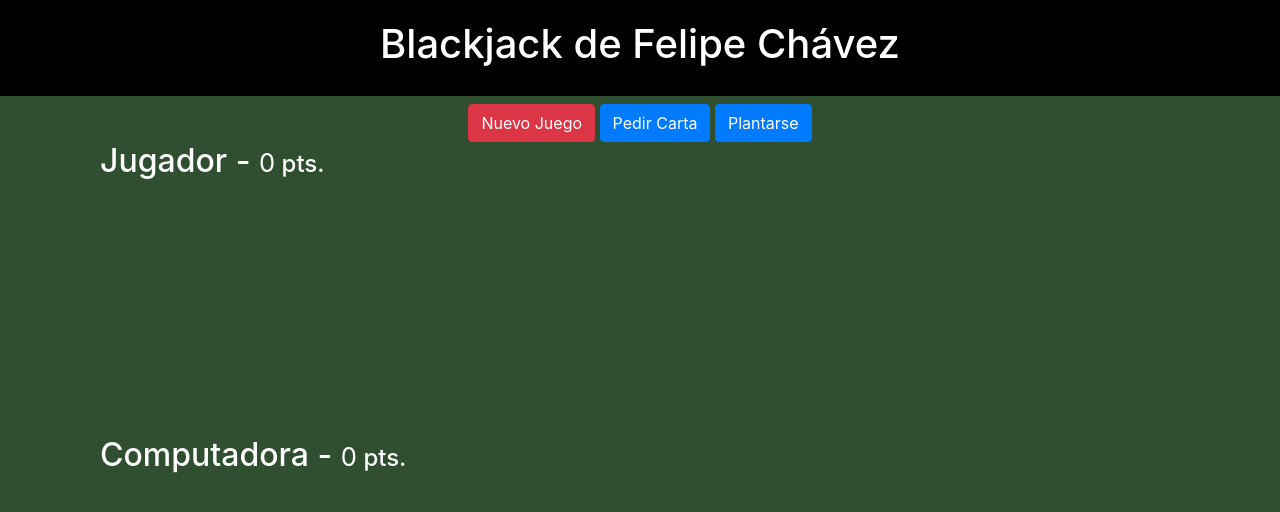
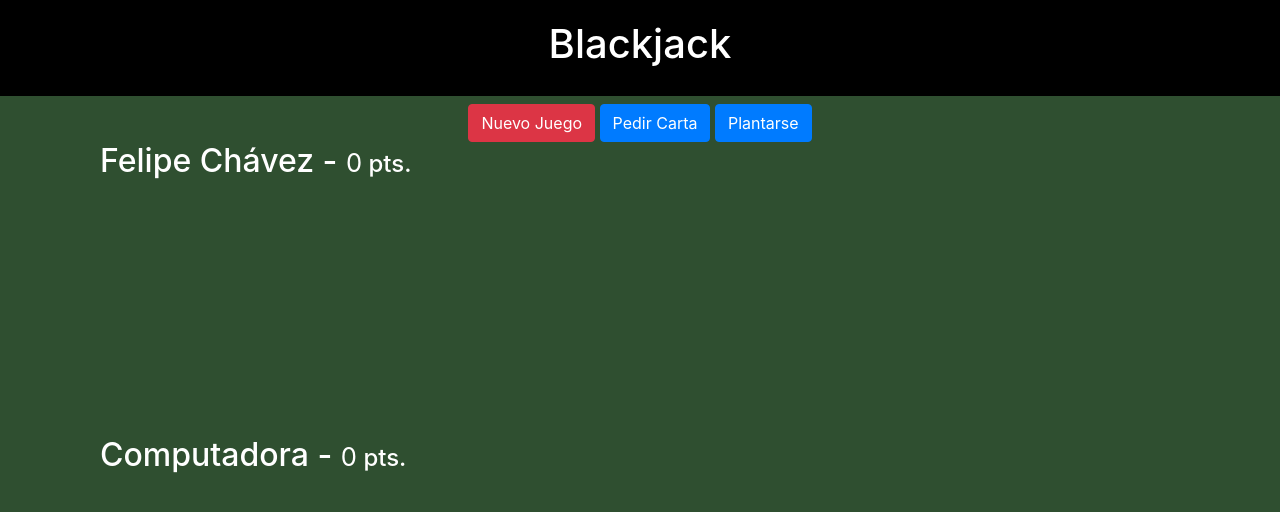
Before and after one commit to pviegasmendes/blackjack, a plain HTML site: page index.html in a window 1280 px wide. Drawn offline with nearby package versions, Linux system fonts and the light colour scheme.

Commit message:
Update index.html
Usuario Felipe

```diff
--- a/index.html
+++ b/index.html
@@ -13,7 +13,7 @@
 
 <body>
   <header class="titulo">
-    <h1>Blackjack de Felipe Chávez</h1>
+    <h1>Blackjack</h1>
   </header>
 
   <div class="container">
@@ -27,7 +27,7 @@
 
     <div class="row container">
       <div class="col">
-        <h2>Jugador - <small>0</small><span> pts.</span></h2>
+        <h2>Felipe Chávez - <small>0</small><span> pts.</span></h2>
         <div id="jugador-cartas">
           <!-- <img class="carta" src="assets/cartas/10C.png" alt=""> -->
 
```
